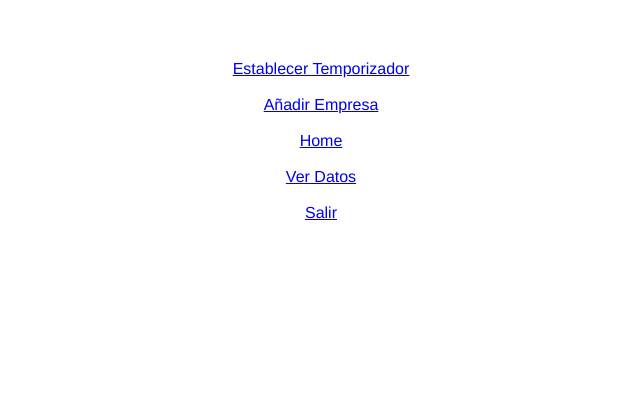
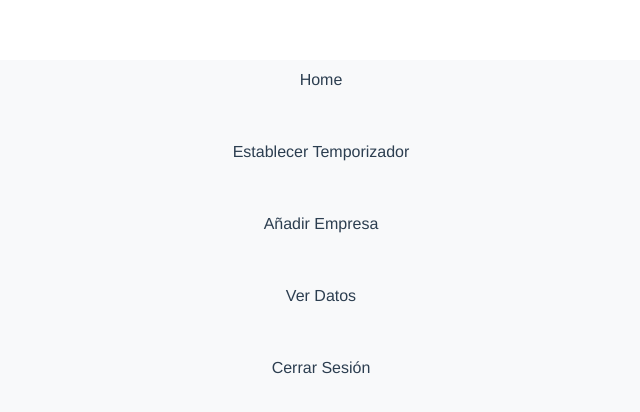
Before and after one commit to Carlos00-pixel/proyectotimer, a Vue app: page /menu in a window 1280 px wide. Shown: the top 412 px of the page, without its empty margins (319-959 px from the left). Built offline with nearby package versions, Linux system fonts and the light colour scheme; sample sign-in values are in the browser's storage; what vue-sweetalert2 would draw is missing.

Commit message:
ya está

```diff
--- a/public/index.html
+++ b/public/index.html
@@ -5,6 +5,7 @@
     <meta http-equiv="X-UA-Compatible" content="IE=edge">
     <meta name="viewport" content="width=device-width,initial-scale=1.0">
     <link rel="icon" href="<%= BASE_URL %>favicon.ico">
+    <link href="https://cdn.jsdelivr.net/npm/bootstrap@5.2.3/dist/css/bootstrap.min.css" rel="stylesheet" integrity="sha384-rbsA2VBKQhggwzxH7pPCaAqO46MgnOM80zW1RWuH61DGLwZJEdK2Kadq2F9CUG65" crossorigin="anonymous">
     <title><%= htmlWebpackPlugin.options.title %></title>
   </head>
   <body>
@@ -13,5 +14,7 @@
     </noscript>
     <div id="app"></div>
     <!-- built files will be auto injected -->
+    <script src="https://cdn.jsdelivr.net/npm/bootstrap@5.2.3/dist/js/bootstrap.bundle.min.js" integrity="sha384-kenU1KFdBIe4zVF0s0G1M5b4hcpxyD9F7jL+jjXkk+Q2h455rYXK/7HAuoJl+0I4" crossorigin="anonymous"></script>
+  </body>
   </body>
 </html>
--- a/src/components/DataComponent.vue
+++ b/src/components/DataComponent.vue
@@ -1,6 +1,6 @@
 <template>
   <div v-if="timers">
-    <table border="2px">
+    <table class="table table-info">
       <thead>
         <tr>
           <th>Empresa</th>
@@ -13,12 +13,12 @@
           <td>{{ time.empresa }}</td>
           <td>{{ time.sala }}</td>
           <td>
-            <button @click="alertDelete(time.idEmpresa)">Borrar Alert</button>
+            <button class="btn btn-danger" @click="alertDelete(time.idEmpresa)">Borrar</button>
           </td>
         </tr>
       </tbody>
     </table>
-    <router-link to="/menu">Volver</router-link>
+    <router-link class="btn btn-warning" to="/menu">Volver</router-link>
   </div>
 </template>
 
--- a/src/components/InicioComponent.vue
+++ b/src/components/InicioComponent.vue
@@ -1,7 +1,9 @@
 <template>
   <div>
-    <router-link to="/login">Admin</router-link><br/>
-    <router-link to="/visitante">Visitante</router-link>
+    <nav class="flex-column navbar navbar-expand-lg navbar-light bg-light">
+      <router-link class="nav-link active" to="/login">Admin</router-link><br />
+      <router-link class="nav-link" to="/visitante">Visitante</router-link>
+    </nav>
   </div>
 </template>
 
@@ -9,10 +11,8 @@
 export default {
   name: "InicioComponent",
   data() {
-    return {
-    };
+    return {};
   },
-
 };
 </script>
 
--- a/src/components/MenuComponent.vue
+++ b/src/components/MenuComponent.vue
@@ -1,36 +1,44 @@
 <template>
+  <div>
+    <nav class="flex-column navbar navbar-expand-lg navbar-light bg-light">
+      <router-link class="nav-link active" to="/">Home</router-link><br /><br />
 
-    <div>
-    <router-link to="/time">Establecer Temporizador</router-link><br/><br/>
-    <router-link to="/salas">Añadir Empresa</router-link><br/><br/>
-    <router-link to="/">Home</router-link><br/><br/>
-    <router-link to="/data">Ver Datos</router-link><br/><br/>
-    <router-link @click="outMenu()" to="/">Salir</router-link><br/><br/>
+      <router-link class="nav-link " to="/time"
+        >Establecer Temporizador</router-link
+      ><br /><br />
+
+      <router-link class="nav-link" to="/salas">Añadir Empresa</router-link
+      ><br /><br />
+
+      <router-link class="nav-link" to="/data">Ver Datos</router-link
+      ><br /><br />
+
+      <router-link class="nav-link" @click="outMenu()" to="/"
+        >Cerrar Sesión</router-link
+      ><br /><br />
+    </nav>
   </div>
-
 </template>
 
 <script>
 export default {
-name:"MenuComponent",
-methods:{
-  outMenu(){
+  name: "MenuComponent",
+  methods: {
+    outMenu() {
       var removeToken = localStorage.removeItem("token");
       console.log(removeToken);
     },
     passAdmin() {
       var token = localStorage.getItem("token");
       if (!token) {
-        this.$router.push("/");
+        this.$router.push("/");611
       }
     },
   },
-mounted(){
+  mounted() {
     this.passAdmin();
-}
-}
+  },
+};
 </script>
 
-<style>
-
-</style>
+<style></style>
--- a/src/components/SalasComponent.vue
+++ b/src/components/SalasComponent.vue
@@ -1,12 +1,12 @@
 <template>
   <form v-on:submit.prevent="postSalaAndEmpresa()">
     <label>Nombre Empresa</label><br />
-    <input type="text" v-model="nombreEmpresa" /><br />
+    <input type="text" v-model="nombreEmpresa" class="form-control"/><br />
     <label>Sala</label><br />
-    <input type="text" v-model="nombreSala" /><br />
-    <button>Confirmar</button>
+    <input type="text" v-model="nombreSala" class="form-control" /><br />
+    <button class="btn btn-success">Confirmar</button>
   </form>
-  <router-link to="/menu">Volver</router-link>
+  <br/><router-link class="btn btn-warning" to="/menu">Volver</router-link>
 </template>
 
 <script>
--- a/src/components/VisitanteComponent.vue
+++ b/src/components/VisitanteComponent.vue
@@ -1,6 +1,6 @@
 <template>
   <div v-if="timers">
-    <table border="2px">
+    <table class="table table-info">
       <thead>
         <tr>
           <th>Empresa</th>
@@ -14,7 +14,7 @@
         </tr>
       </tbody>
     </table>
-    <router-link to="/">Home</router-link>
+    <router-link class="btn btn-warning" to="/">Home</router-link>
   </div>
 </template>
 
```
Lines whose indentation alone changed are shown as unchanged.
